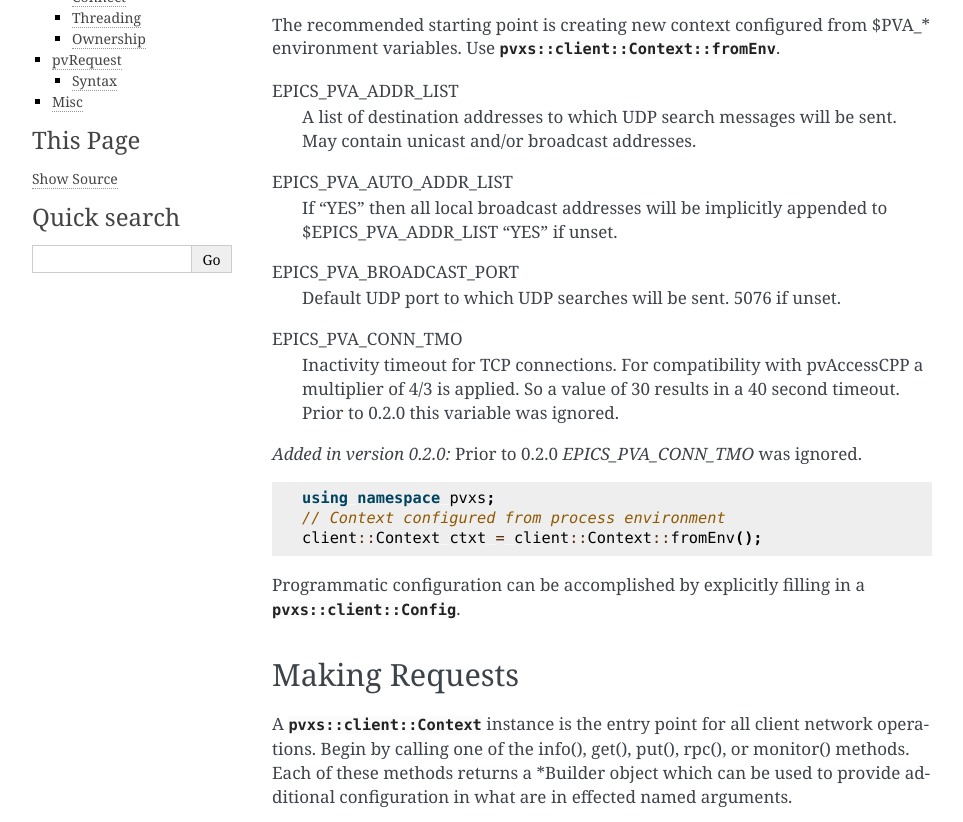
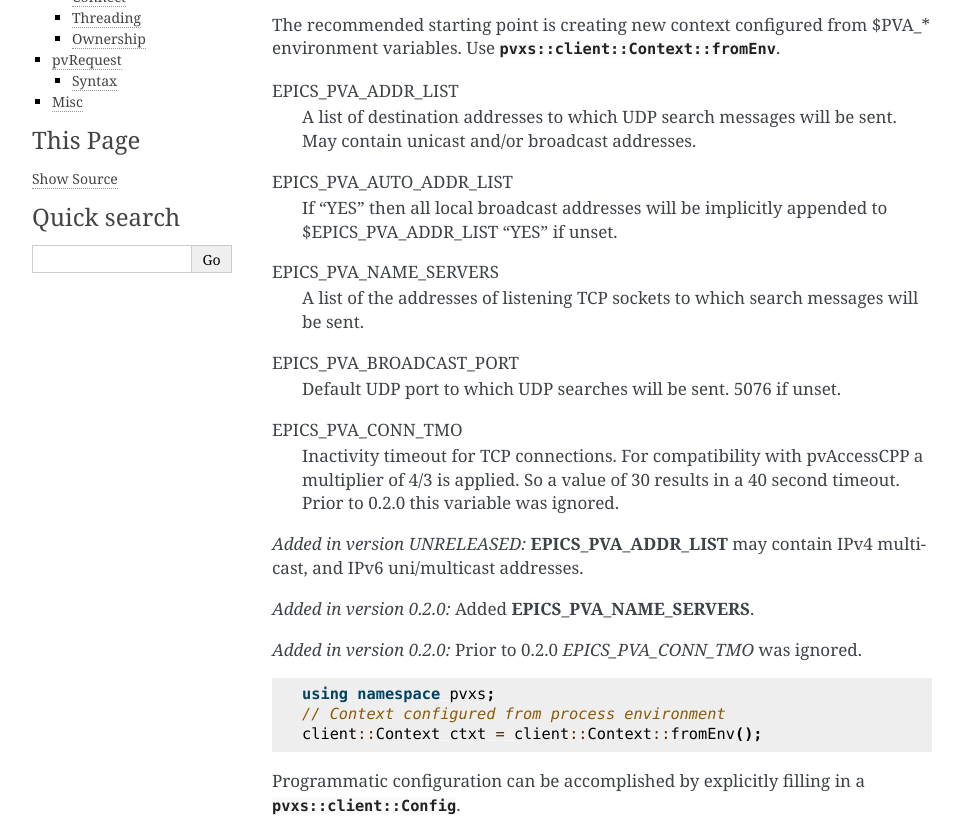
Before and after one commit to epics-base/pvxs, a Sphinx documentation site: the page built from documentation/client.rst, in a window 1280 px wide and 900 px high, scrolled down 276 px, cut to the strip 0-822 px from the top of the window. Shown: the whole strip, without its empty margins (148-1111 px from the left). Built offline with Sphinx 7.4.7, drawn with Linux system fonts in a browser that asks for light colours; pages that are not in the unit, such as notebooks, are missing from menus.

Commit message:
doc: prepare for 0.3.0

```diff
--- a/documentation/cli.rst
+++ b/documentation/cli.rst
@@ -37,12 +37,12 @@ as search requests are received. eg. ::
     2020-04-09T19:37:01.146442772 INFO pvxvct   "my:random:test:pvname"
     ...
 
-Note that pvxvct does not use the $EPICS_PVA* environment variables
+Note that pvxvct does not use the **$EPICS_PVA*** environment variables
 and by default listens on "0.0.0.0:5076".  Sites using a non-default
 port will need to add "-B 0.0.0.0:<port>".
 
-If searches are not seen, then investigate client configuration
-($EPICS_PVA_* environment variables), and firewall settings.
+If searches are not seen, then investigate client :ref:`clientconf`
+(**$EPICS_PVA*** environment variables), and firewall settings.
 
 If searches are seen, then switch to "pvxget -d ..." and a real PV name.
 The output will be very verbose.  Look for lines like the following: ::
--- a/documentation/client.rst
+++ b/documentation/client.rst
@@ -22,6 +24,9 @@ EPICS_PVA_AUTO_ADDR_LIST
     If "YES" then all local broadcast addresses will be implicitly appended to $EPICS_PVA_ADDR_LIST
     "YES" if unset.
 
+EPICS_PVA_NAME_SERVERS
+    A list of the addresses of listening TCP sockets to which search messages will be sent.
+
 EPICS_PVA_BROADCAST_PORT
     Default UDP port to which UDP searches will be sent.  5076 if unset.
 
@@ -29,6 +34,12 @@ EPICS_PVA_CONN_TMO
     Inactivity timeout for TCP connections.  For compatibility with pvAccessCPP
     a multiplier of 4/3 is applied.  So a value of 30 results in a 40 second timeout.
     Prior to 0.2.0 this variable was ignored.
+
+.. versionadded:: UNRELEASED
+   **EPICS_PVA_ADDR_LIST** may contain IPv4 multicast, and IPv6 uni/multicast addresses.
+
+.. versionadded:: 0.2.0
+    Added **EPICS_PVA_NAME_SERVERS**.
 
 .. versionadded:: 0.2.0
     Prior to 0.2.0 *EPICS_PVA_CONN_TMO* was ignored.
--- a/documentation/index.rst
+++ b/documentation/index.rst
@@ -40,6 +40,7 @@ See :ref:`relpolicy` for details.
    :caption: Contents:
 
    overview
+   netconfig
    example
    building
    cli
--- a/documentation/overview.rst
+++ b/documentation/overview.rst
@@ -6,6 +6,8 @@ Basics
 
 What is EPICS?
 ^^^^^^^^^^^^^^
+
+https://docs.epics-controls.org/en/latest/guides/EPICS_Intro.html
 
 https://epics.anl.gov/
 
--- a/documentation/server.rst
+++ b/documentation/server.rst
@@ -78,6 +80,9 @@ EPICS_PVA_CONN_TMO
     Inactivity timeout for TCP connections.  For compatibility with pvAccessCPP
     a multiplier of 4/3 is applied.  So a value of 30 results in a 40 second timeout.
 
+.. versionadded:: UNRELEASED
+   All ***_ADDR_LIST** may contain IPv4 multicast, and IPv6 uni/multicast addresses.
+
 .. versionadded:: 0.2.0
     Prior to 0.2.0 *EPICS_PVA_CONN_TMO* was ignored.
 
```
Also changed, not shown: other parts of documentation/client.rst (+2 -0 lines), other parts of documentation/server.rst (+2 -0 lines), documentation/releasenotes.rst (+12 -1 lines), 4 other files.
